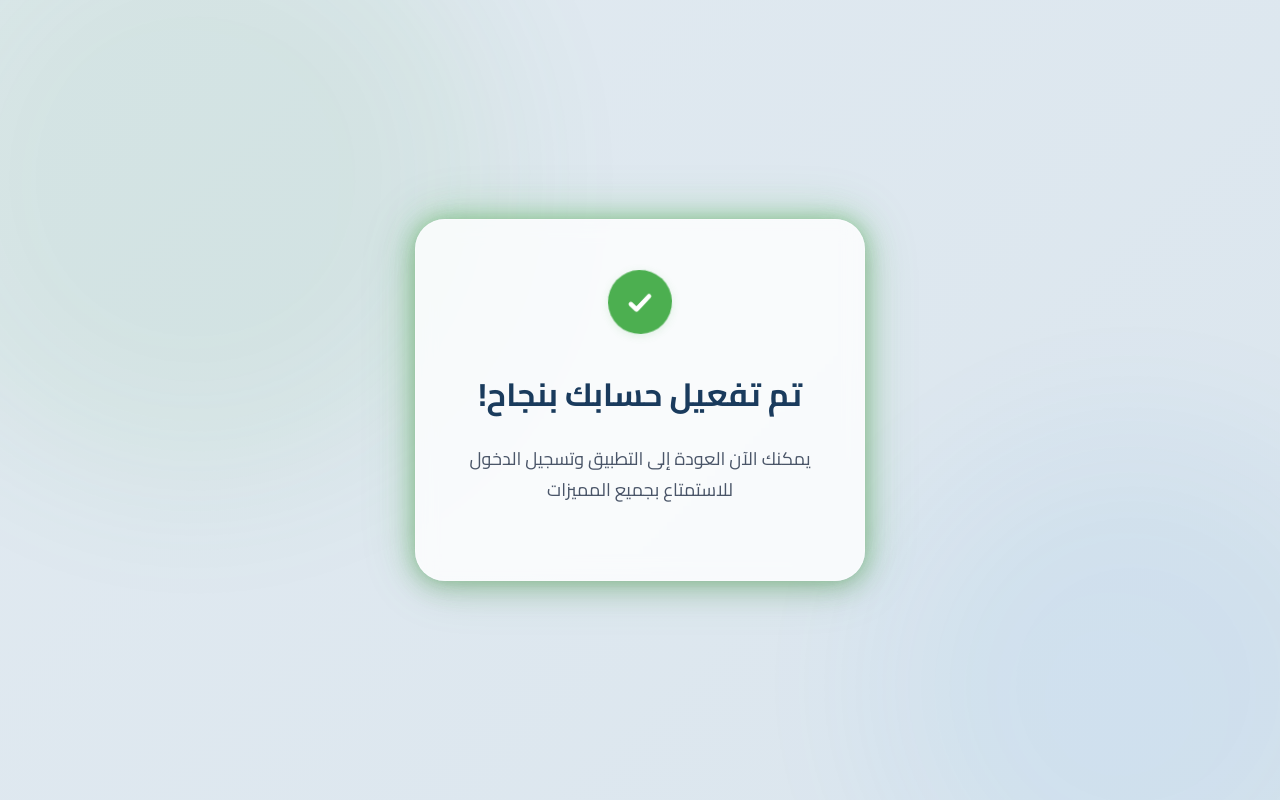
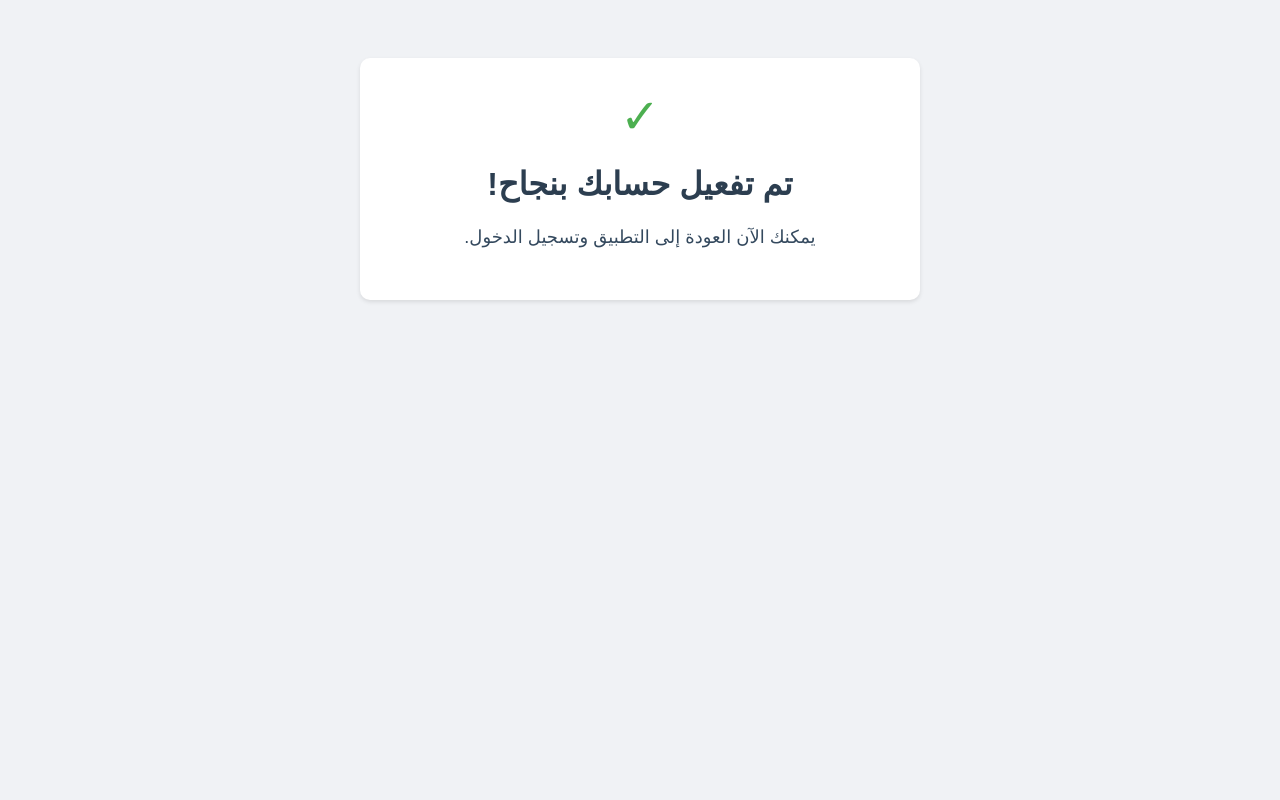
Before and after one commit to Mohammad23546/foryou-api, a Django app: template accounts/templates/email_verification_success.html in a window 1280 px wide. Run offline with Django 5.2, Linux system fonts and the light colour scheme; the template is opened without the code that fills it, so the values that code supplies are empty.

Commit message:
Update email verification system and add email_verified field

```diff
--- a/accounts/models.py
+++ b/accounts/models.py
@@ -11,6 +11,7 @@ class User(AbstractUser):
         blank=True,
         verbose_name='صورة الملف الشخصي'
     )
+    email_verified = models.BooleanField(default=False)
 
     USERNAME_FIELD = 'email'
     REQUIRED_FIELDS = ['username', 'full_name']
--- a/accounts/templates/email_verification_success.html
+++ b/accounts/templates/email_verification_success.html
@@ -2,23 +2,44 @@
 <html dir="rtl" lang="ar">
 <head>
     <meta charset="UTF-8">
-    <meta name="viewport" content="width=device-width, initial-scale=1.0">
     <title>تم تفعيل الحساب بنجاح</title>
-    <link href="https://fonts.googleapis.com/css2?family=Cairo:wght@400;600;700&display=swap" rel="stylesheet">
-    <link rel="stylesheet" href="/static/css/verification_success.css">
+    <style>
+        body {
+            font-family: Arial, sans-serif;
+            text-align: center;
+            padding: 50px;
+            background: #f0f2f5;
+        }
+        .container {
+            background: white;
+            padding: 30px;
+            border-radius: 10px;
+            box-shadow: 0 2px 4px rgba(0,0,0,0.1);
+            max-width: 500px;
+            margin: 0 auto;
+        }
+        .success-icon {
+            color: #4CAF50;
+            font-size: 48px;
+            margin-bottom: 20px;
+        }
+        h1 {
+            color: #2c3e50;
+            margin-bottom: 20px;
+        }
+        p {
+            color: #34495e;
+            font-size: 18px;
+            line-height: 1.6;
+        }
+    </style>
 </head>
 <body>
-    <div class="background-circle circle-1"></div>
-    <div class="background-circle circle-2"></div>
-
-    <div class="success-card">
-        <div class="check-icon">
-            <svg viewBox="0 0 24 24" fill="none" stroke="currentColor">
-                <path d="M7 13l3 3 7-7" stroke-width="2.5" stroke-linecap="round" stroke-linejoin="round"/>
-            </svg>
-        </div>
+    <div class="container">
+        <div class="success-icon">✓</div>
         <h1>تم تفعيل حسابك بنجاح!</h1>
-        <p>يمكنك الآن العودة إلى التطبيق وتسجيل الدخول للاستمتاع بجميع المميزات</p>
+        <p>{{ message }}</p>
+        <p>يمكنك الآن العودة إلى التطبيق وتسجيل الدخول.</p>
     </div>
 </body>
 </html>
```
Also changed, not shown: accounts/views.py (+6 -3 lines).
